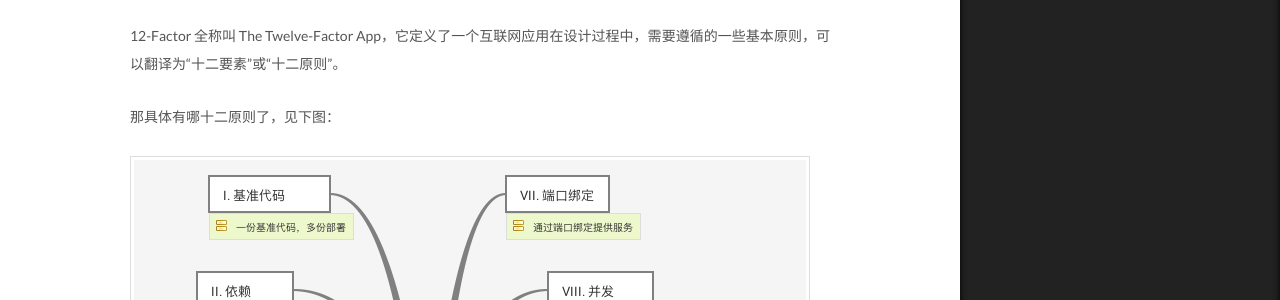
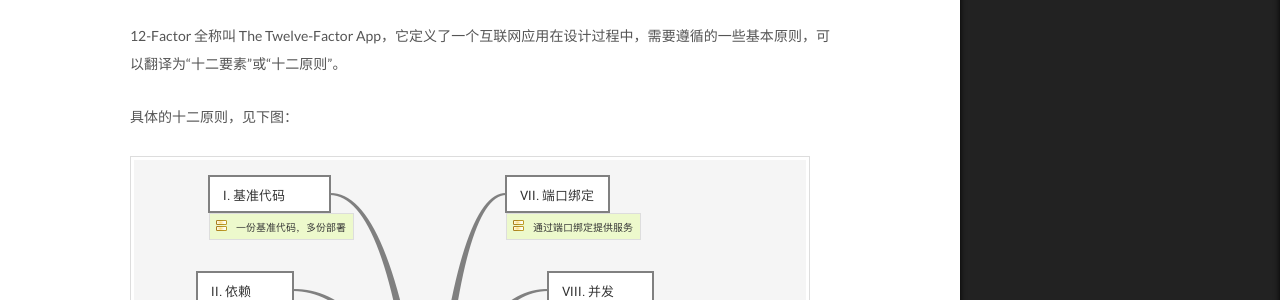
Before and after one commit to thomasli67/thomasli67.github.io, a Jekyll site: the page built from _posts/2018-01-31-12-Factor.md, in a window 1280 px wide. Shown: the part 415-715 px from the top of the page. Built offline with Jekyll 4.4.1, drawn with Linux system fonts in a browser that asks for light colours.

Commit message:
Modify post

```diff
--- a/_posts/2018-01-31-12-Factor.md
+++ b/_posts/2018-01-31-12-Factor.md
@@ -1,6 +1,6 @@
 ---
 layout: post
-title:  "12-Factor "
+title:  "12-Factor"
 date:   2018-01-31 15:00:45 +0800
 categories: Cloud
 tags:
@@ -15,7 +15,7 @@ tags:
 
 12-Factor 全称叫 The Twelve-Factor App，它定义了一个互联网应用在设计过程中，需要遵循的一些基本原则，可以翻译为“十二要素”或“十二原则”。
 
-那具体有哪十二原则了，见下图：
+具体的十二原则，见下图：
 
 ![](/assets/images/12-Factor.png)
 
```
